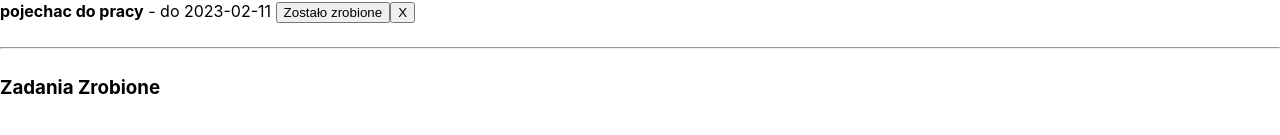
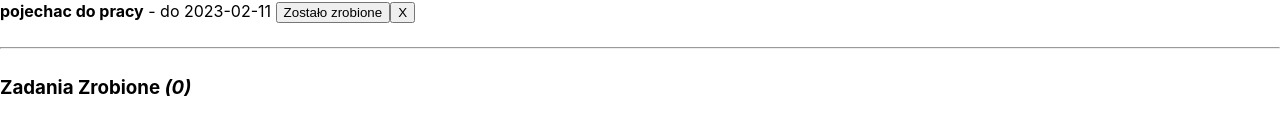
Before and after one commit to Bartek2463/ToDoApp, a React (Create React App) app: page / in a window 1280 px wide. Shown: the part 297-432 px from the top of the page. Built offline with nearby package versions, Linux system fonts and the light colour scheme.

Commit message:
displaying task

```diff
--- a/src/components/TaskList.js
+++ b/src/components/TaskList.js
@@ -26,13 +26,20 @@ const TaskList = (props) => {
     <>
       <div className="active">
         <h1>Zadania do zrobienia </h1>
-        {activeTasks}
+        {activeTasks.length > 0 ? activeTasks : <p>brak zadan dla Ciebie</p>}
       </div>
       <hr />
 
       <div className="done">
-        <h3>Zadania Zrobione</h3>
-        {doneTasks}
+        <h3>
+          Zadania Zrobione <em>({done.length})</em>
+        </h3>
+        {done.length > 3 && (
+          <span style={{ fontSize: "10" }}>
+            wyswietlonych jest jedynie 3 ostatnich elementów
+          </span>
+        )}
+        {doneTasks.slice(0, 4)}
       </div>
     </>
   );
```
